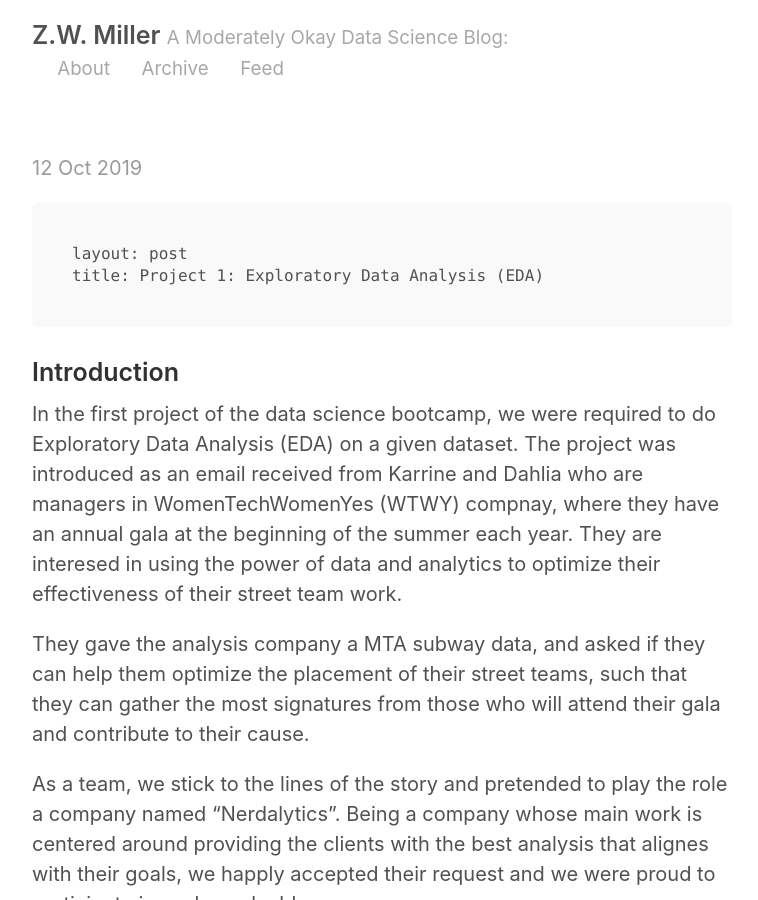
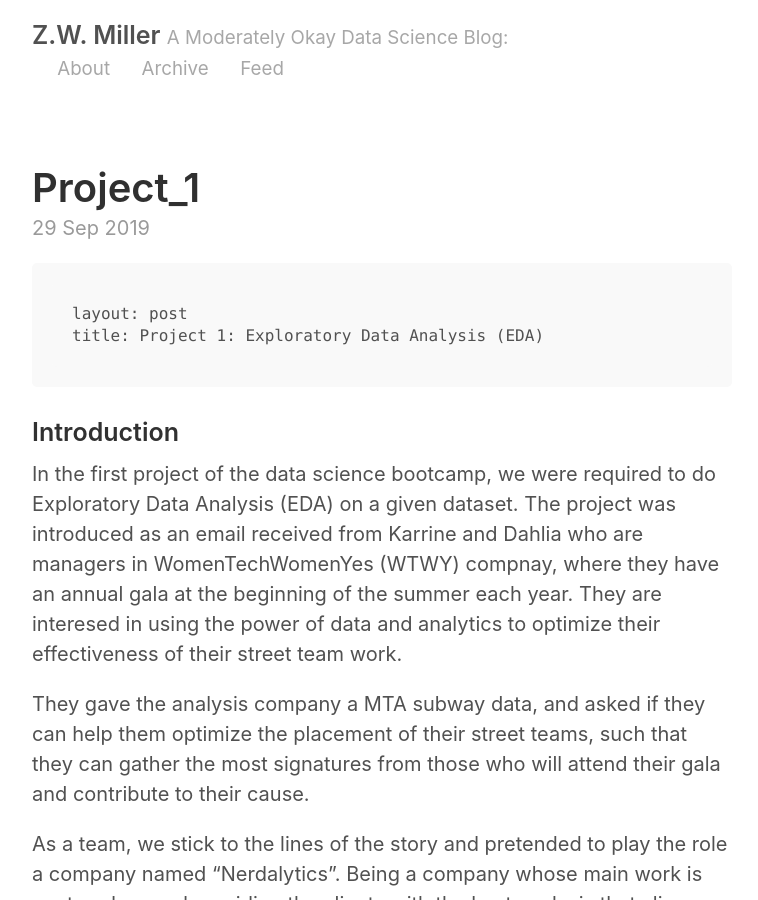
Before and after one commit to arwa1551/arwa1551.github.io, a Jekyll site: the page built from _posts/2019-09-29-Project_1.md, in a window 1280 px wide and 900 px high. Shown: the whole window, without its empty margins (258-1016 px from the left). Built offline with Jekyll 4.4.1, drawn with Linux system fonts in a browser that asks for light colours; our own code applies the rules of GitHub Pages for plain Markdown files; some of the changed lines change nothing that is shown.

Commit message:
Update 2019-09-29-Project_1.md

````diff
--- a/_posts/2019-09-29-Project_1.md
+++ b/_posts/2019-09-29-Project_1.md
@@ -1,10 +1,3 @@
----
-layout: post
-title: Project 1: Exploratory Data Analysis (EDA)
----
-
-
-
 ```
 layout: post
 title: Project 1: Exploratory Data Analysis (EDA)
````
